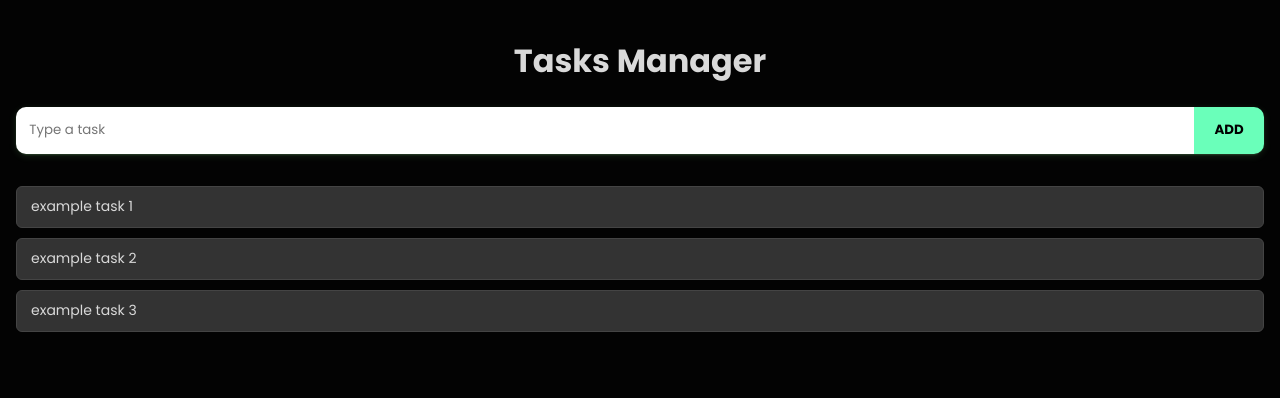
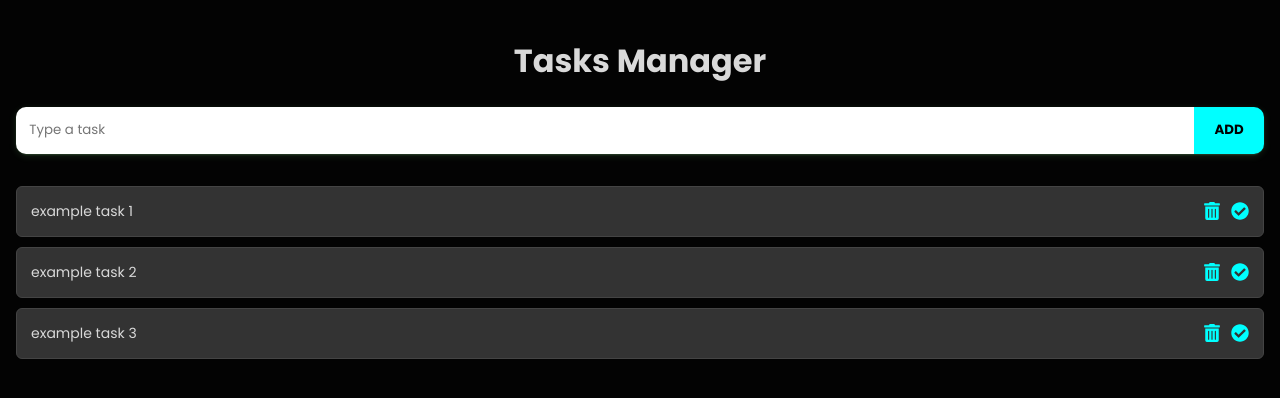
Before and after one commit to AnthonyGriffithG/todo-app, a React (Vite) app: page / in a window 1280 px wide. Shown: the top 398 px of the page. Built offline with nearby package versions, Linux system fonts and the light colour scheme.

Commit message:
add feature to delete task

```diff
--- a/src/components/Task.jsx
+++ b/src/components/Task.jsx
@@ -1,9 +1,21 @@
-import React from 'react'
-import '../styles/task.css'
+import React from 'react';
+import '../styles/task.css';
+import { FaTrashAlt } from "react-icons/fa";
+import { FaCheckCircle } from "react-icons/fa";
 
-const Task = ({ title }) => {
+const Task = ({ title, id, deleteTask }) => {
+  const deleteTaskHandler = () => {
+    deleteTask(id);
+  }
+
   return (
-    <li className='task-list__item'>{title}</li>
+    <li className='task-list__item'>
+        <p className='task-list__item-title'>{title}</p>
+        <span className='task-list__item-icons'>
+            <FaTrashAlt className='task-icon' size={18} onClick={deleteTaskHandler} />
+            <FaCheckCircle className='task-icon' size={18} />
+        </span>
+    </li>
   )
 }
 
--- a/src/components/TaskForm.jsx
+++ b/src/components/TaskForm.jsx
@@ -9,6 +9,7 @@ const TaskForm = ({ onAddTask }) => {
     e.preventDefault();
     onAddTask(title, id);
     setId(id + 1);
+    setTitle('');
   }
 
   const handleInputChange = (e) => {
@@ -17,7 +18,7 @@ const TaskForm = ({ onAddTask }) => {
 
   return (
     <form className='task-form' onSubmit={ handleSubmit }>
-        <input className='task-form__input' type="text" placeholder='Type a task' maxLength={ 30 } onChange={ handleInputChange } />
+        <input className='task-form__input' type="text" placeholder='Type a task' maxLength={ 30 } onChange={ handleInputChange } value={title} />
         <button type='submit' className='task-form__button'>Add</button>
     </form>
   )
--- a/src/components/TaskList.jsx
+++ b/src/components/TaskList.jsx
@@ -2,10 +2,10 @@ import React from 'react';
 import Task from './Task';
 import '../styles/task-list.css';
 
-const TaskList = ({ list }) => {
+const TaskList = ({ list, deleteTask }) => {
   return (
     <ul className='task-list'>
-        { list.map((task) => <Task title = {task.title} key={task.id} />) }
+        { list.map((task) => <Task title = {task.title} id={task.id} deleteTask={deleteTask} key={task.id} />) }
     </ul>
   )
 }
--- a/src/components/Todo.jsx
+++ b/src/components/Todo.jsx
@@ -12,6 +12,10 @@ const todo = () => {
     setList([...list, { title, id }]);
   }
 
+  const deleteTask = id => {
+    setList(list.filter(task => task.id !== id));
+  }
+
   useEffect(() => {
     console.log(list);
   }, [list])
@@ -21,7 +25,7 @@ const todo = () => {
     <div className='todo'>
       <h1 className='title'>Tasks Manager</h1>
       <TaskForm onAddTask={addTask} />
-      <TaskList list={list} />
+      <TaskList list={list} deleteTask={deleteTask} />
     </div>
   )
 }
--- a/src/styles/task-form.css
+++ b/src/styles/task-form.css
@@ -18,7 +18,7 @@
 
 .task-form__button {
     border: none;
-    background-color: #6affba;
+    background-color: aqua;
     border-top-right-radius: 10px;
     border-bottom-right-radius: 10px;
     font-weight: 600;
--- a/src/styles/task.css
+++ b/src/styles/task.css
@@ -7,4 +7,20 @@
     display: flex;
     align-items: center;
     font-size: 14px;
+    display: flex;
+    justify-content: space-between;
+    column-gap: 20px;
 }
+
+.task-list__item-title {
+    flex-grow: 1;
+}
+
+.task-list__item-icons {
+    display: flex;
+    column-gap: 10px;
+}
+
+.task-icon {
+    color: aqua;
+}
```
